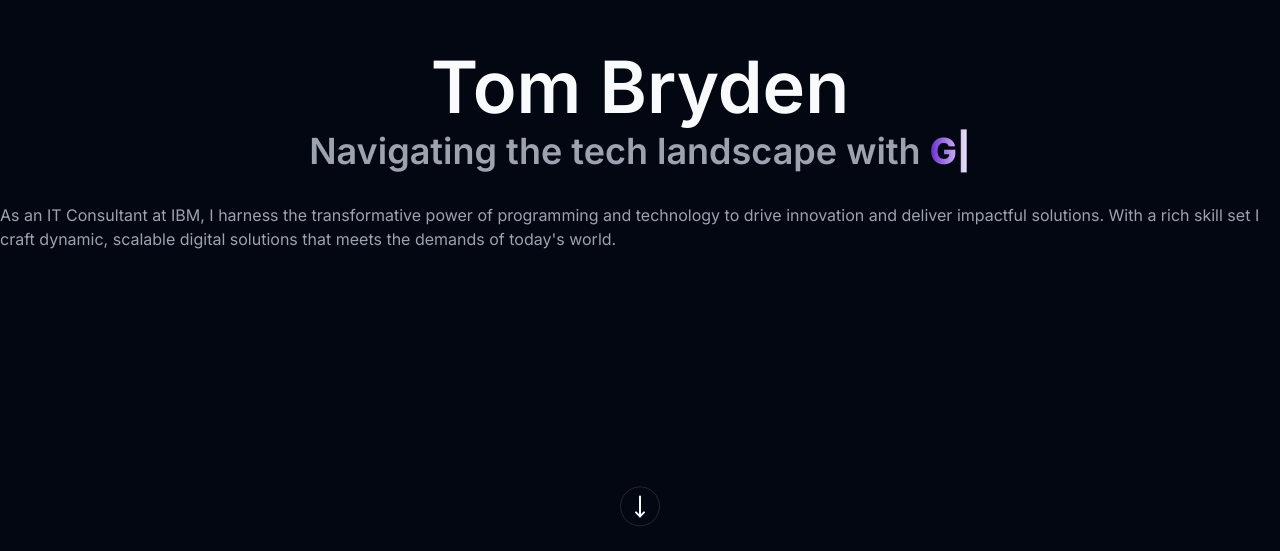
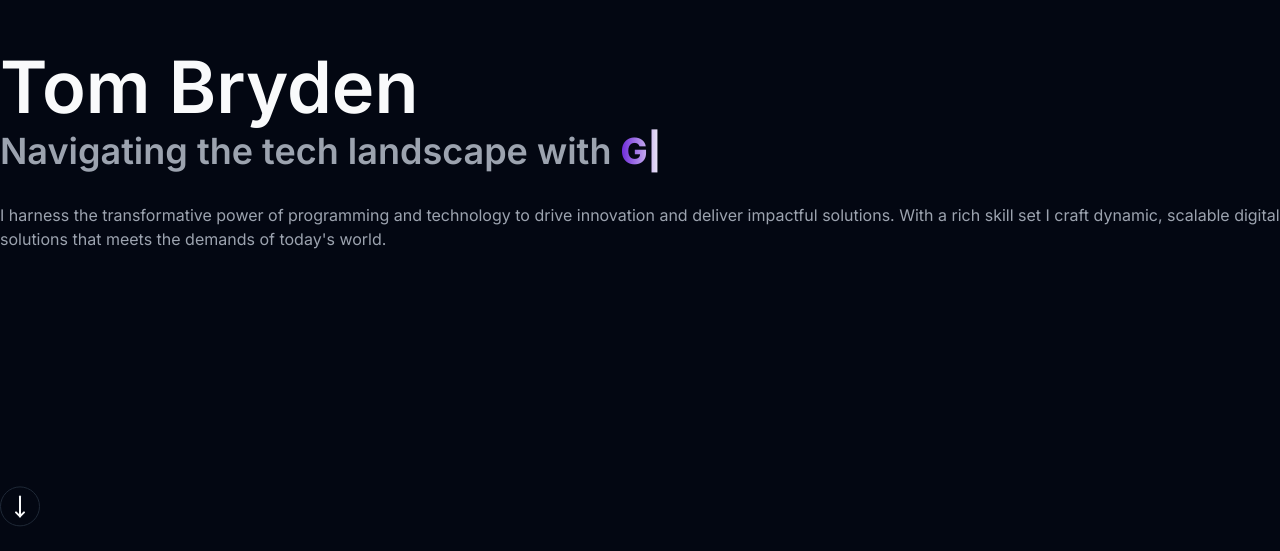
Before and after one commit to tombryden/tombryden-portfolio-v1, a Next.js app: page / in a window 1280 px wide. Shown: the part 249-800 px from the top of the page. Built offline with nearby package versions, Linux system fonts and the light colour scheme.

Commit message:
Updated text

```diff
--- a/src/components/pages/home/greeting/greeting.tsx
+++ b/src/components/pages/home/greeting/greeting.tsx
@@ -3,16 +3,16 @@ import AnimatedMovedown from "./animated-movedown";
 
 const Greeting = () => {
   return (
-    <section className="h-svh flex flex-col items-center justify-center">
+    <section className="h-svh flex flex-col justify-center">
       <h1 className="text-7xl text-foreground font-semibold">Tom Bryden</h1>
       <h2 className="text-4xl text-muted-foreground font-semibold mt-2">
         Navigating the tech landscape with <LanguagesTyped />
       </h2>
       <p className="text-muted-foreground mt-8">
-        As an IT Consultant at IBM, I harness the transformative power of
-        programming and technology to drive innovation and deliver impactful
-        solutions. With a rich skill set I craft dynamic, scalable digital
-        solutions that meets the demands of today&apos;s world.
+        I harness the transformative power of programming and technology to
+        drive innovation and deliver impactful solutions. With a rich skill set
+        I craft dynamic, scalable digital solutions that meets the demands of
+        today&apos;s world.
       </p>
 
       <AnimatedMovedown />
```
